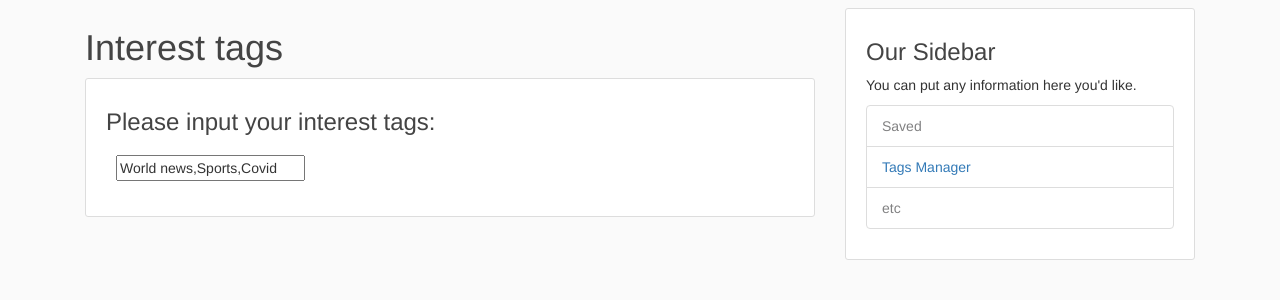
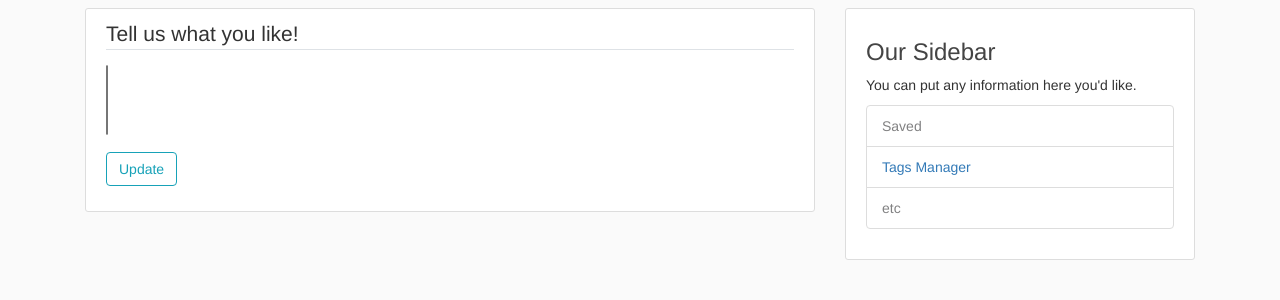
Before and after one commit to dcaohuu18/cs345_project2, a Flask app: page /tag-manager in a window 1280 px wide. Shown: the part 82-382 px from the top of the page. Run offline with Flask 2, Linux system fonts and the light colour scheme; data that the repository does not hold is empty; some libraries are stand-ins or nearby versions.

Commit message:
integrate Bootstrap taginput with wtform

```diff
--- a/app_package/templates/tag_manager.html
+++ b/app_package/templates/tag_manager.html
@@ -1,16 +1,17 @@
 {% extends "layout.html" %}
 {% block content %}
-    <h1>Interest tags</h1>
     <div class="content-section">
         <form method="POST" action="">
             {{ form.hidden_tag() }}
             <fieldset class="form-group">
+                <legend class="border-bottom mb-4">Tell us what you like!</legend>
                 <script src="https://code.jquery.com/jquery-2.2.4.min.js" integrity="sha256-BbhdlvQf/xTY9gja0Dq3HiwQF8LaCRTXxZKRutelT44=" crossorigin="anonymous"></script>
                 <script src="https://cdnjs.cloudflare.com/ajax/libs/bootstrap-tagsinput/0.8.0/bootstrap-tagsinput.min.js" crossorigin="anonymous"></script>
-                <h3>Please input your interest tags:</h3>
-                <div class="tag-container">
-                    <input type="text" value="World news,Sports,Covid" data-role="tagsinput" class="typeahead">
-                </div>
+                {{ form.tag_input(data_role="tagsinput")}}
+            </fieldset>
+            <div class="form-group">
+                {{ form.submit(class="btn btn-outline-info")}}
+            </div>
         </form>
     </div>
 {% endblock content %}
```
